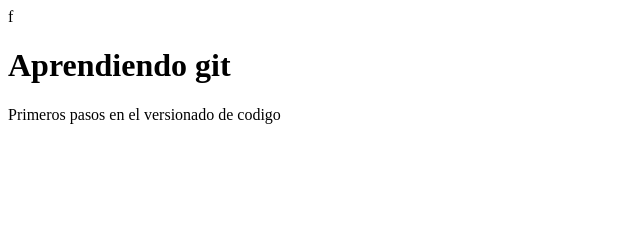
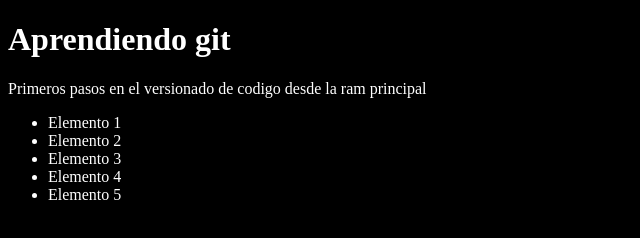
Before and after one commit to Jose-ben/youtube-git, a plain HTML site: page index.html in a window 1280 px wide. Shown: the whole page, without its empty margins (0-640 px from the left). Drawn offline with Linux system fonts and the light colour scheme.

Commit message:
Agregando styles.css al index.html

```diff
--- a/index.html
+++ b/index.html
@@ -3,10 +3,18 @@
 <head>
   <meta charset="UTF-8">
   <meta name="viewport" content="width=device-width, initial-scale=1.0">
-  <title>Aprendiendo Git</title>f
+  <title>Aprendiendo Git</title>
+  <link rel="stylesheet" href="styles.css">
 </head>
 <body>
   <h1>Aprendiendo git</h1>
-  <p>Primeros pasos en el versionado de codigo</p>
+  <p>Primeros pasos en el versionado de codigo desde la ram principal</p>
+  <ul>
+    <li>Elemento 1</li>
+    <li>Elemento 2</li>
+    <li>Elemento 3</li>
+    <li>Elemento 4</li>
+    <li>Elemento 5</li>
+  </ul>
 </body>
 </html>
```
